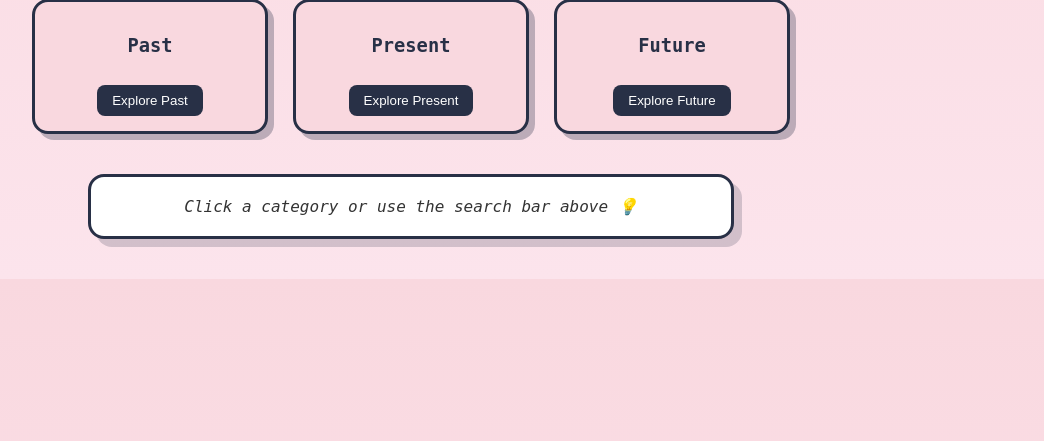
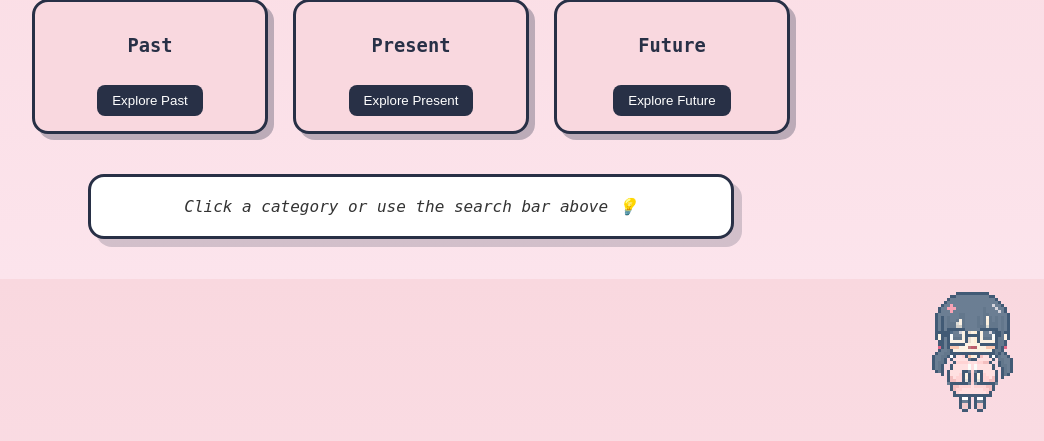
Before and after one commit to shahd06-28/Pluto-Hacks--Ms.-Infinite-Loop, a Flask app: page / in a window 1280 px wide. Shown: the part 359-800 px from the top of the page, without its empty margins (229-1273 px from the left). Run offline with Flask 3, Linux system fonts and the light colour scheme.

Commit message:
Girl_Idle_pose movement

```diff
--- a/templates/index.html
+++ b/templates/index.html
@@ -92,6 +92,17 @@ h1 {
 }
 .article { margin-bottom: 15px; text-align: left; }
 .article b { color: #283046; }
+
+/* Pixel Girl bottom-right placement */
+#pixel-girl {
+  position: fixed;
+  bottom: 20px;
+  right: 20px;
+  width: 120px;
+  image-rendering: pixelated;
+  pointer-events: none;
+  z-index: 9999;
+}
 </style>
 </head>
 <body>
@@ -124,7 +135,11 @@ h1 {
 
   <div id="results"><em>Click a category or use the search bar above 💡</em></div>
 
+  <!-- Pixel Girl Idle Animation -->
+  <img id="pixel-girl" src="{{ url_for('static', filename='Girl_Idle_pose1.png') }}" alt="Pixel Girl">
+
   <script>
+  // --- Article Logic ---
   async function fetchArticles(bucket){
     const res = await fetch("/articles", {
       method: "POST",
@@ -159,6 +174,17 @@ h1 {
           <small>${a.snippet}</small>
         </div>`).join("");
   }
+
+  // --- Pixel Girl Idle Animation Logic ---
+  let currentPose = 1;
+  setInterval(() => {
+    const girl = document.getElementById("pixel-girl");
+    if (!girl) return;
+    currentPose = currentPose === 1 ? 2 : 1;
+    girl.src = currentPose === 1
+      ? "{{ url_for('static', filename='Girl_Idle_pose1.png') }}"
+      : "{{ url_for('static', filename='Girl_Idle_pose2.png') }}";
+  }, 600); // change every 0.6 seconds
   </script>
 </body>
 </html>
--- a/women_in_tech_gui.py
+++ b/women_in_tech_gui.py
@@ -1,36 +1,59 @@
 from flask import Flask, render_template, jsonify, request
+import random
 
 app = Flask(__name__)
 
-# Simple fake data
+# --- Article Data ---
 ARTICLES = {
     "past": [
         {"title": "Ada Lovelace and the Analytical Engine", "snippet": "The first computer programmer."},
-        {"title": "Grace Hopper and the COBOL Revolution", "snippet": "Inventor of the compiler."}
+        {"title": "Grace Hopper and the COBOL Revolution", "snippet": "Inventor of the compiler."},
+        {"title": "Hedy Lamarr’s Frequency Hopping", "snippet": "Paved the way for modern Wi-Fi and Bluetooth."},
+        {"title": "Katherine Johnson and NASA’s Flight Paths", "snippet": "Her math sent humans to space."}
     ],
     "present": [
         {"title": "Fei-Fei Li and AI Vision", "snippet": "Leader in computer vision and ethical AI."},
-        {"title": "Reshma Saujani and Girls Who Code", "snippet": "Empowering women in tech worldwide."}
+        {"title": "Reshma Saujani and Girls Who Code", "snippet": "Empowering women in tech worldwide."},
+        {"title": "Gwynne Shotwell at SpaceX", "snippet": "Engineering the future of interplanetary travel."},
+        {"title": "Whitney Wolfe Herd and Bumble", "snippet": "Redefining digital connection and safety online."}
     ],
     "future": [
         {"title": "Women Leading Quantum Computing", "snippet": "Pioneers shaping the next frontier."},
-        {"title": "The Future of Women in Tech Leadership", "snippet": "A look ahead to equality in innovation."}
+        {"title": "AI Ethics and the Next Generation", "snippet": "Guiding responsible machine intelligence."},
+        {"title": "The Future of Women in Tech Leadership", "snippet": "A look ahead to equality in innovation."},
+        {"title": "Neural Design: Women Innovating Brain-Computer Interfaces", "snippet": "Merging biology and code for a smarter world."}
     ]
 }
 
+
+# --- Routes ---
 @app.route("/")
 def index():
     return render_template("index.html")
+
 
 @app.route("/articles", methods=["POST"])
 def get_articles():
     data = request.get_json()
     bucket = data.get("bucket", "all").lower()
+    query = data.get("query", "").strip().lower()
+
+    # Combine all categories if 'all'
     if bucket == "all":
         results = [art for cat in ARTICLES.values() for art in cat]
     else:
         results = ARTICLES.get(bucket, [])
+
+    # Search filtering
+    if query:
+        results = [a for a in results if query in a["title"].lower() or query in a["snippet"].lower()]
+
+    # Randomize order & subset
+    random.shuffle(results)
+    results = random.sample(results, min(len(results), random.randint(1, len(results)))) if results else []
+
     return jsonify(results)
+
 
 if __name__ == "__main__":
     app.run(debug=True)
```
Also changed, not shown: static/Girl_Idle_pose1.png (renamed from templates/static/final_assets/01-Girl/Idle/Girl_Idle_pose1.png), static/Girl_idle_pose2.png (renamed from templates/static/final_assets/01-Girl/Idle/Girl_idle_pose2.png).
